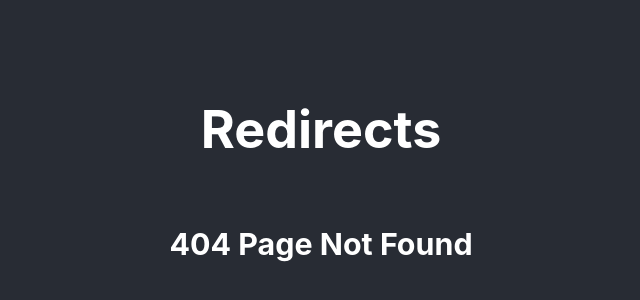
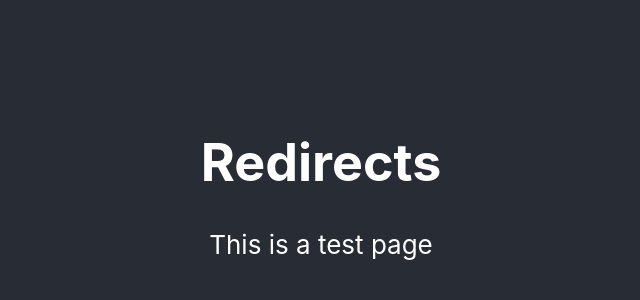
Before and after one commit to MelvinPeepers/cra_redirect_examples, a React (Create React App) app: page /test in a window 1280 px wide. Before the commit this address had no page. Shown: the part 222-522 px from the top of the page, without its empty margins (319-959 px from the left). Built offline with nearby package versions, Linux system fonts and the light colour scheme.

Commit message:
testing proxy redirect

```diff
--- a/src/App.js
+++ b/src/App.js
@@ -3,6 +3,7 @@ import { Routes, Route } from 'react-router-dom';
 import './App.css';
 import Home from './Component/Home';
 import About from './Component/About';
+import Test from './Component/Test';
 import NotFound from './Component/404';
 
 function App() {
@@ -15,6 +16,7 @@ function App() {
         <Routes>
           <Route path="/" element={<Home /> } />
           <Route path="about" element={<About />} />
+          <Route path="test" element={<Test />} />
           <Route path="*" element={<NotFound />} />
         </Routes>
       </header>
--- /dev/null
+++ b/src/Component/Test.js
@@ -0,0 +1,11 @@
+import React from 'react';
+
+const Test = () => {
+    return (
+        <div>
+            This is a test page
+        </div>
+    );
+}
+
+export default Test;
```
Also changed, not shown: 1 other file (tests, documents, lock files or other folders).
